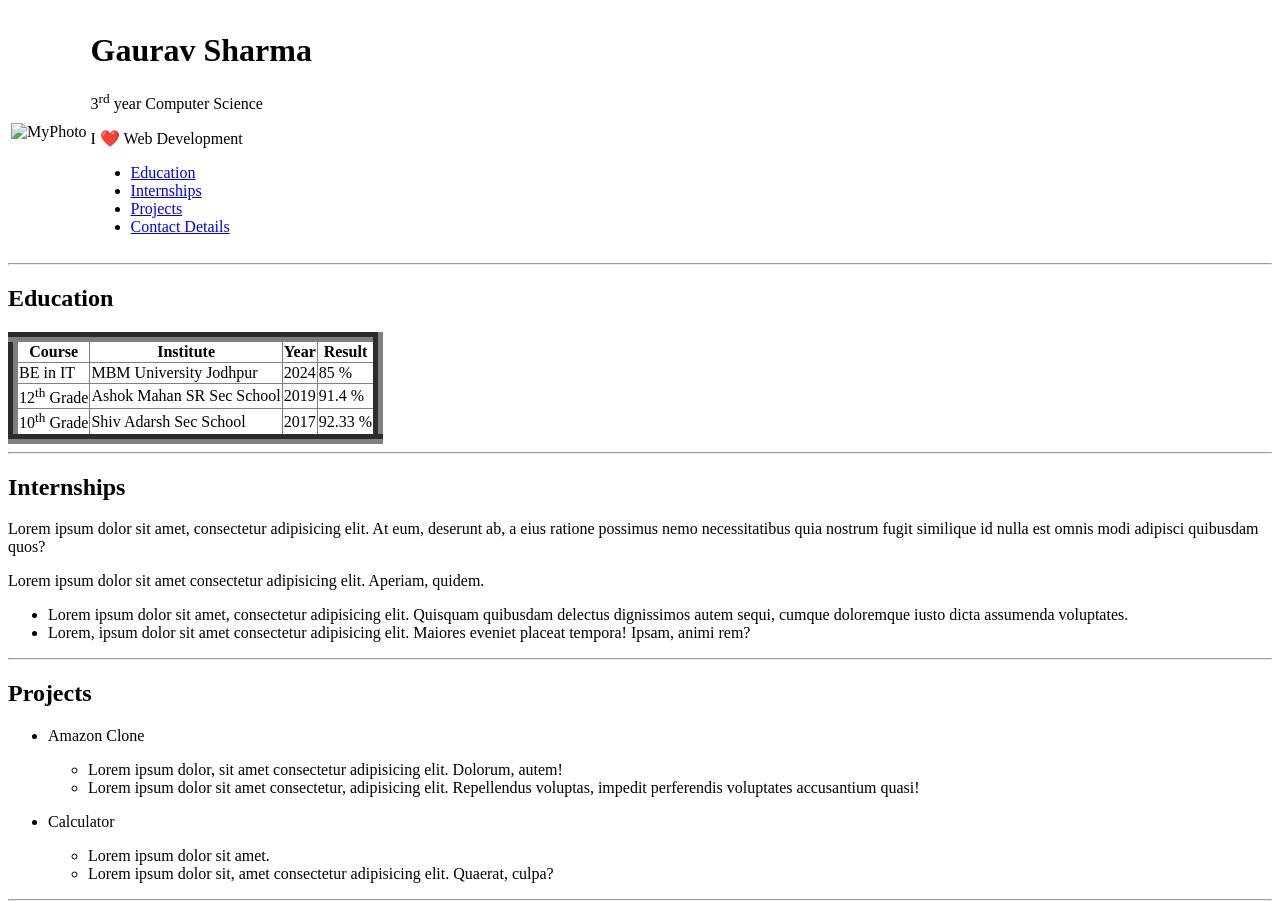
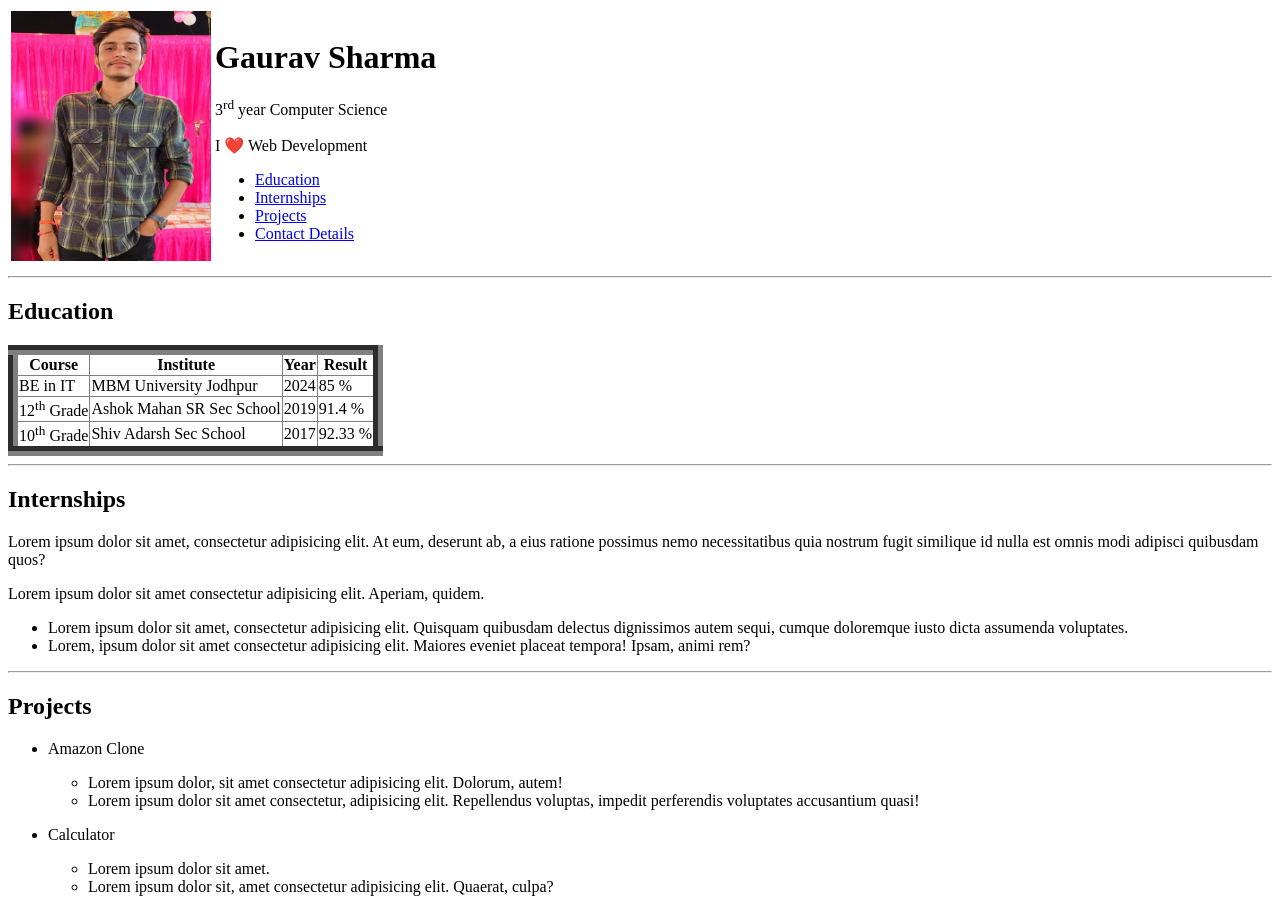
Before and after one commit to gaurav1316/MyResumeUsingOnlyHtml, a plain HTML site: page index.html in a window 1280 px wide. Shown: the top 901 px of the page. Drawn offline with Linux system fonts and the light colour scheme.

Commit message:
added image

```diff
--- a/index.html
+++ b/index.html
@@ -12,7 +12,7 @@
         <tr>
           <td>
             <img
-              src=""
+              src="https://raw.githubusercontent.com/gaurav1316/MyResumeUsingOnlyHtml/master/Images/myPhoto2.jpg"
               alt="MyPhoto"
               width="200vw"
               height="250vh"
```
